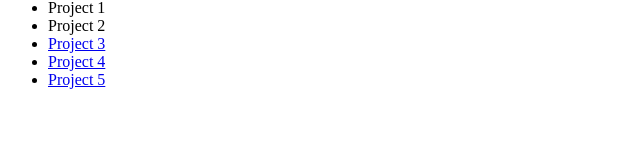
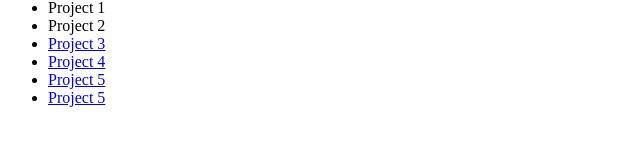
Before and after one commit to nhi-phan/gra321-f19, a plain HTML site: page index.html in a window 1280 px wide. Shown: the part 114-260 px from the top of the page, 0-640 px from the left. Drawn offline with Linux system fonts and the light colour scheme.

Commit message:
Adding project6

```diff
--- a/index.html
+++ b/index.html
@@ -11,6 +11,7 @@
         <li><a href="project3/index.html" title="Project 3">Project 3</a></li>
         <li><a href="project4/index.html" title="Project 4">Project 4</a></li>
         <li><a href="project5/index.html" title="Project 5">Project 5</a></li>
+        <li><a href="project6/index.html" title="Project 6">Project 5</a></li>
     </ul>
 </body>
 </html>
```
